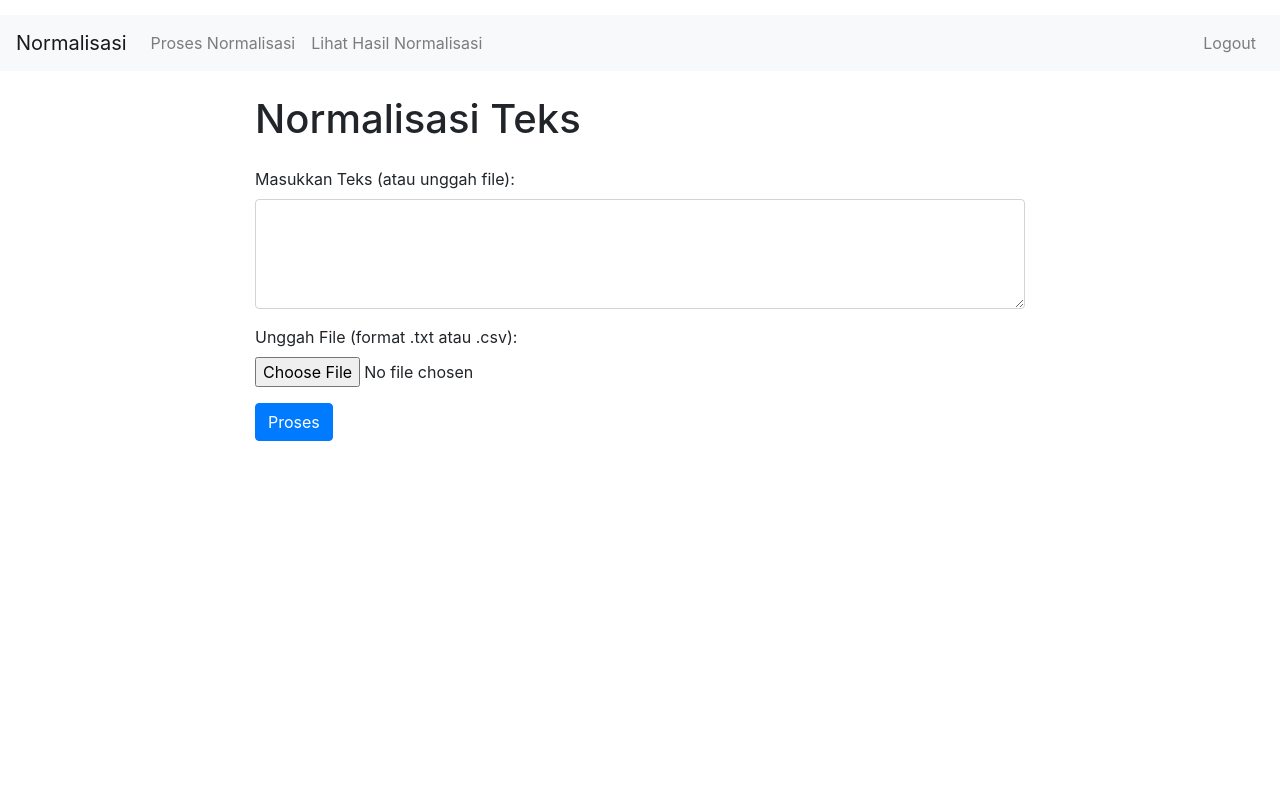
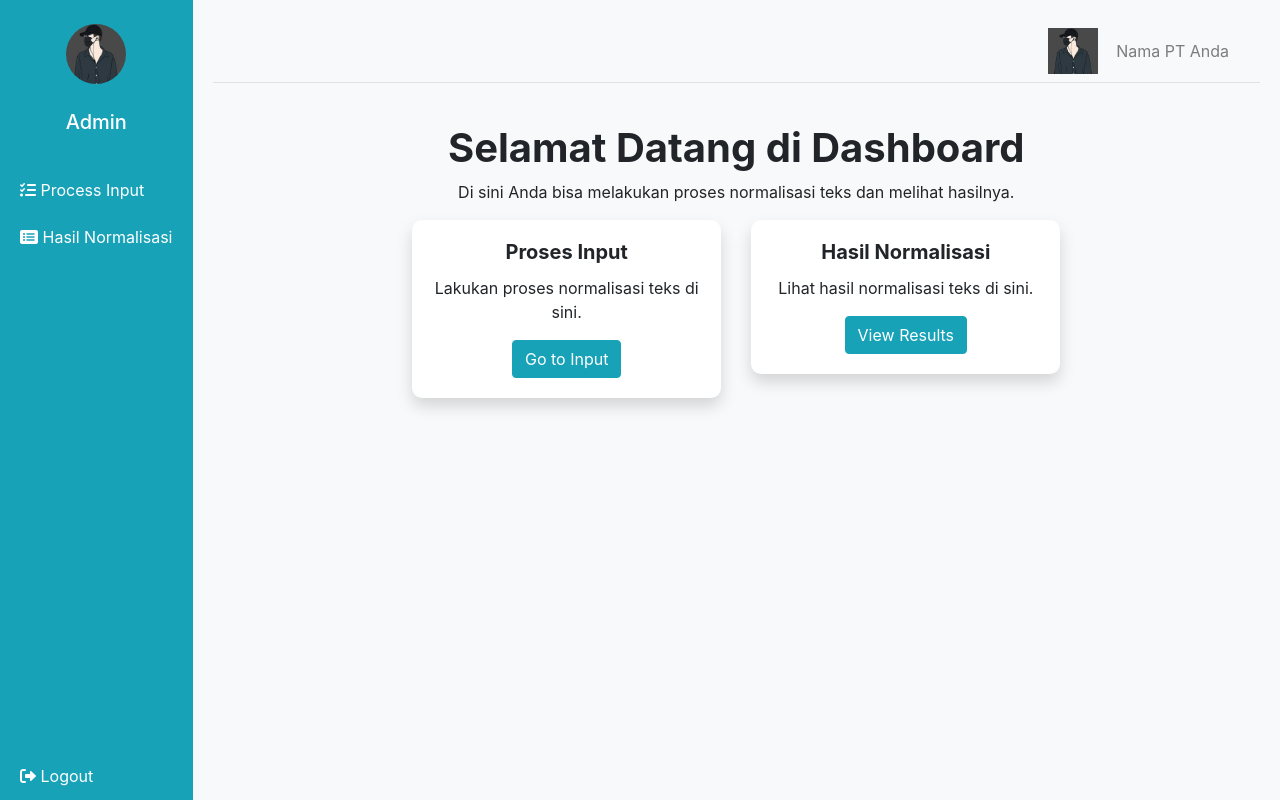
Before and after one commit to Faridmumtazz/bakcendchgoldbinar, a Flask app: page / in a window 1280 px wide. Run offline with Flask 3, Linux system fonts and the light colour scheme; the visitor is signed in with stand-in values (Sample User, id 1); some libraries are stand-ins or nearby versions.

Commit message:
add ui home

```diff
--- a/app.py
+++ b/app.py
@@ -71,11 +71,18 @@ def before_request():
     if 'username' not in session and request.endpoint not in ['login', 'static']:
         return redirect(url_for('login'))
 
+# Route untuk halaman dashboard
+@app.route('/process_normalisasi')
+def dashboard():
+    if 'username' not in session:
+        return redirect(url_for('login'))
+    username = session['username']
+    return render_template('dashboard.html', username=username)
 # Route untuk menampilkan form input
 @app.route('/')
 def index():
     if 'username' in session:
-        return render_template('index.html')
+        return render_template('dashboard.html')
     else:
         return redirect(url_for('login'))
 
@@ -109,6 +116,8 @@ def process():
         print(e)
         return str(e), 500
 
+
+
 # Route untuk halaman login
 @app.route('/login', methods=['GET', 'POST'])
 def login():
@@ -118,10 +127,10 @@ def login():
         # Abaikan validasi sederhana (hanya contoh)
         if username == 'admin' and password == 'password':
             session['username'] = username
-            return redirect(url_for('index'))
+            return redirect(url_for('dashboard'))
         else:
-            flash('Invalid credentials!', 'danger')
-            return render_template('login.html')
+            flash('Invalid credentials, please try again', 'danger')
+            return render_template('login')
     return render_template('login.html')
 
 # Route untuk login keluar
--- /dev/null
+++ b/static/css/dashboard.css
@@ -0,0 +1,102 @@
+body {
+    margin: 0;
+    padding: 0;
+    height: 100%;
+    background-color: #f8f9fa;
+}
+#sidebar-wrapper {
+    min-height: 100vh;
+    background-color: #17a2b8; /* Ganti dengan warna biru */
+    color: #fff;
+    display: flex;
+    flex-direction: column;
+}
+#wrapper {
+    position: center;
+    display: flex;
+    width: 100%;
+    align-items: stretch;
+}
+
+#page-content-wrapper {
+    flex: 1;
+    padding: 20px;
+}
+.list-group-flush {
+    flex-grow: 1;
+}
+
+#wrapper.toggled #sidebar-wrapper {
+    margin-left: 0;
+}
+
+#page-content-wrapper {
+    flex: 1;
+    padding: 20px;
+}
+
+.list-group-item {
+    border: none;
+    background-color: #17a2b8; /* Ganti dengan warna biru */
+    color: white;
+}
+
+.list-group-item:hover {
+    background-color: #02434d; /* Ganti dengan warna biru lebih gelap pada hover */
+}
+
+.list-group-item-action:active {
+    background-color: #02434d; /* Ganti dengan warna biru lebih gelap saat aktif */
+}
+
+.sidebar-heading {
+    text-align: center;
+    padding: 1.5rem 1.5rem;
+    font-size: 1.25rem;
+    display: flex;
+    flex-direction: column;
+    align-items: center;
+}
+
+.sidebar-heading .profile-image {
+    width: 60px; /* atur ukuran sesuai kebutuhan */
+    height: 60px; /* atur ukuran sesuai kebutuhan */
+    border-radius: 50%;
+    margin-bottom: 10px;
+}
+
+.navbar-light .navbar-nav .nav-link {
+    color: #000;
+}
+
+.card {
+    border: none;
+    border-radius: 10px;
+}
+
+.card-title {
+    font-weight: bold;
+}
+.container-fluid {
+    position: center;
+}
+.container-fluid h1 {
+    font-size: 2.5rem;
+    font-weight: 700;
+}
+
+.btn-primary {
+    background-color: #17a2b8;
+    border-color: #17a2b8;
+}
+
+.btn-primary:hover {
+    background-color: #02434d;
+    border-color: #02434d;
+}
+
+.company-logo {
+    width: 50px; /* Atur sesuai kebutuhan */
+    height: auto;
+    margin-right: 10px; /* Tambahkan jarak jika diperlukan */
+}
--- a/static/css/style.css
+++ b/static/css/style.css
@@ -1,6 +1,51 @@
 body {
-    padding-top: 15px;
+    background: #f8f9fa;
+    display: flex;
+    flex-direction: column;
+    justify-content: center;
+    align-items: center;
+    height: 100vh;
+    margin: 0;
 }
-.container {
-    max-width: 800px;
+
+.login-container {
+    display: flex;
+    justify-content: center;
+    align-items: center;
+    width: 100%;
+    height: 100%;
 }
+
+.login-box {
+    background: #ffffff;
+    border-radius: 10px;
+    box-shadow: 0 4px 8px rgba(0, 0, 0, 0.1);
+    width: 80%;
+    max-width: 400px;
+    padding: 20px;
+}
+
+.login-header {
+    margin-bottom: 20px;
+}
+
+.logo {
+    width: 100px;
+}
+
+form i {
+    margin-right: 10px;
+}
+
+.btn-primary {
+    background-color: #17a2b8;
+    border-color: #17a2b8;
+}
+
+.forgot-password {
+    color: #17a2b8;
+}
+
+.forgot-password:hover {
+    text-decoration: underline;
+}
--- /dev/null
+++ b/templates/dashboard.html
@@ -0,0 +1,83 @@
+<!DOCTYPE html>
+<html lang="en">
+<head>
+    <meta charset="UTF-8">
+    <meta name="viewport" content="width=device-width, initial-scale=1.0">
+    <title>Dashboard</title>
+    <link href="https://stackpath.bootstrapcdn.com/bootstrap/4.3.1/css/bootstrap.min.css" rel="stylesheet">
+    <link href="{{ url_for('static', filename='css/dashboard.css') }}" rel="stylesheet">
+    <link rel="stylesheet" href="https://cdnjs.cloudflare.com/ajax/libs/font-awesome/6.0.0-beta3/css/all.min.css"> <!-- Font Awesome -->
+</head>
+<body>
+<div class="d-flex" id="wrapper">
+    <!-- Sidebar -->
+    <div id="sidebar-wrapper">
+        <div class="sidebar-heading text-white py-4">
+            <img src="{{ url_for('static', filename='img/profile.jpg') }}" alt="Profile Image" class="profile-image">
+            <h5 class="mt-3">Admin</h5>
+        </div>
+        <div class="list-group list-group-flush">
+            <a href="/process_normalisasi" class="list-group-item list-group-item-action text-white"><i class="fas fa-tasks"></i> Process Input</a>
+            <a href="/normalisasi_list" class="list-group-item list-group-item-action text-white"><i class="fas fa-list-alt"></i> Hasil Normalisasi</a>
+
+        </div>
+        <div>
+            <a href="/logout" class="list-group-item list-group-item-action text-white"><i class="fas fa-sign-out-alt"></i> Logout</a>
+        </div>
+    </div>
+    <!-- /#sidebar-wrapper -->
+
+    <!-- Page Content -->
+    <div id="page-content-wrapper">
+        <nav class="navbar navbar-expand-lg navbar-light bg-light border-bottom">
+            <div class="container-fluid">
+                <div class="d-flex align-items-center w-100" style="justify-content: flex-end;">
+                    <img src="{{ url_for('static', filename='img/profile.jpg') }}" alt="Company Logo" class="company-logo">
+                    <span class="navbar-text ml-2">
+                        Nama PT Anda
+                    </span>
+                </div>
+            </div>
+        </nav>
+        <div class="container-fluid h-50 d-flex flex-column justify-content-center align-items-center text-center">
+            <h1 >Selamat Datang di Dashboard</h1>
+            <p>Di sini Anda bisa melakukan proses normalisasi teks dan melihat hasilnya.</p>
+            <div class="row justify-content-center w-100">
+                <div class="col-lg-4">
+                    <div class="card mb-4 shadow">
+                        <div class="card-body">
+                            <h5 class="card-title">Proses Input</h5>
+                            <p class="card-text">Lakukan proses normalisasi teks di sini.</p>
+                            <a href="/" class="btn btn-primary">Go to Input</a>
+                        </div>
+                    </div>
+                </div>
+                <div class="col-lg-4">
+                    <div class="card mb-4 shadow">
+                        <div class="card-body">
+                            <h5 class="card-title">Hasil Normalisasi</h5>
+                            <p class="card-text">Lihat hasil normalisasi teks di sini.</p>
+                            <a href="/normalisasi_list" class="btn btn-primary">View Results</a>
+                        </div>
+                    </div>
+                </div>
+            </div>
+        </div>
+    <!-- /#page-content-wrapper -->
+</div>
+<!-- /#wrapper -->
+
+<!-- Bootstrap core JavaScript -->
+<script src="https://code.jquery.com/jquery-3.3.1.slim.min.js"></script>
+<script src="https://cdnjs.cloudflare.com/ajax/libs/popper.js/1.14.7/umd/popper.min.js"></script>
+<script src="https://stackpath.bootstrapcdn.com/bootstrap/4.3.1/js/bootstrap.min.js"></script>
+
+<!-- Menu Toggle Script -->
+<script>
+$("#menu-toggle").click(function(e) {
+    e.preventDefault();
+    $("#wrapper").toggleClass("toggled");
+});
+</script>
+</body>
+</html>
```
Also changed, not shown: templates/login.html (+24 -14 lines), normalisasi.db, static/img/login.jpg (added), static/img/profile.jpg (added), 2 other files.
